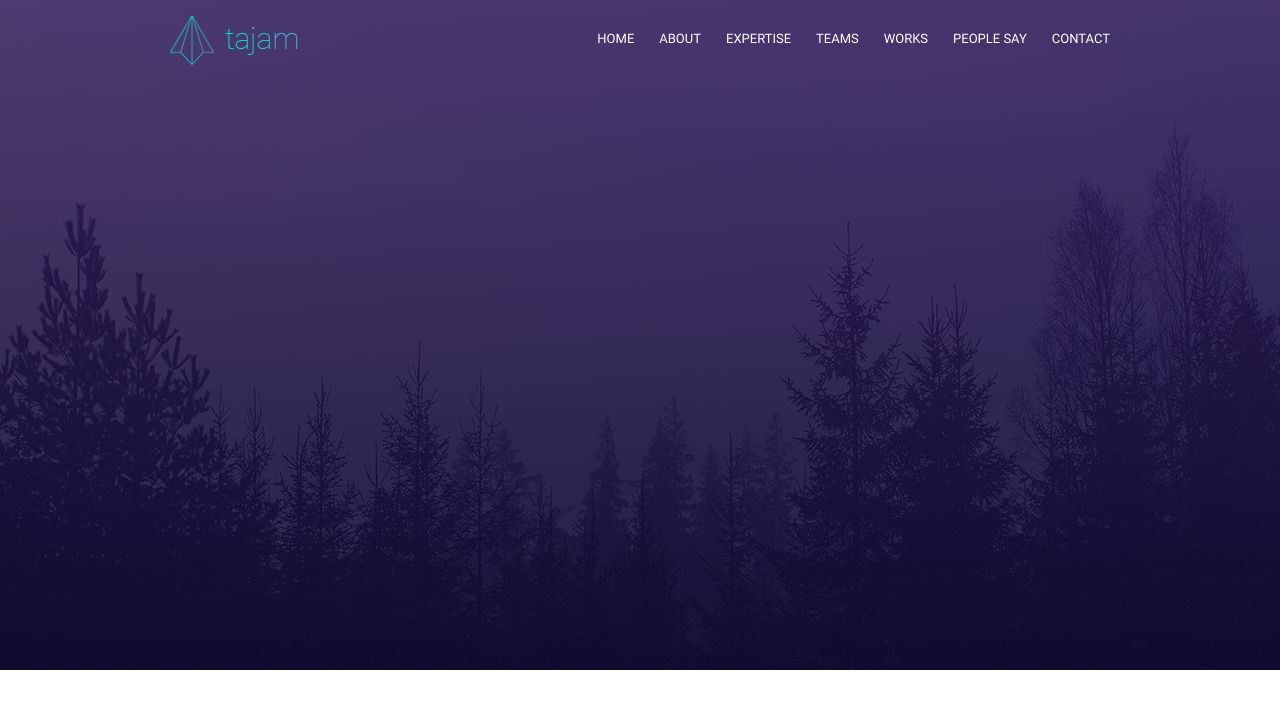
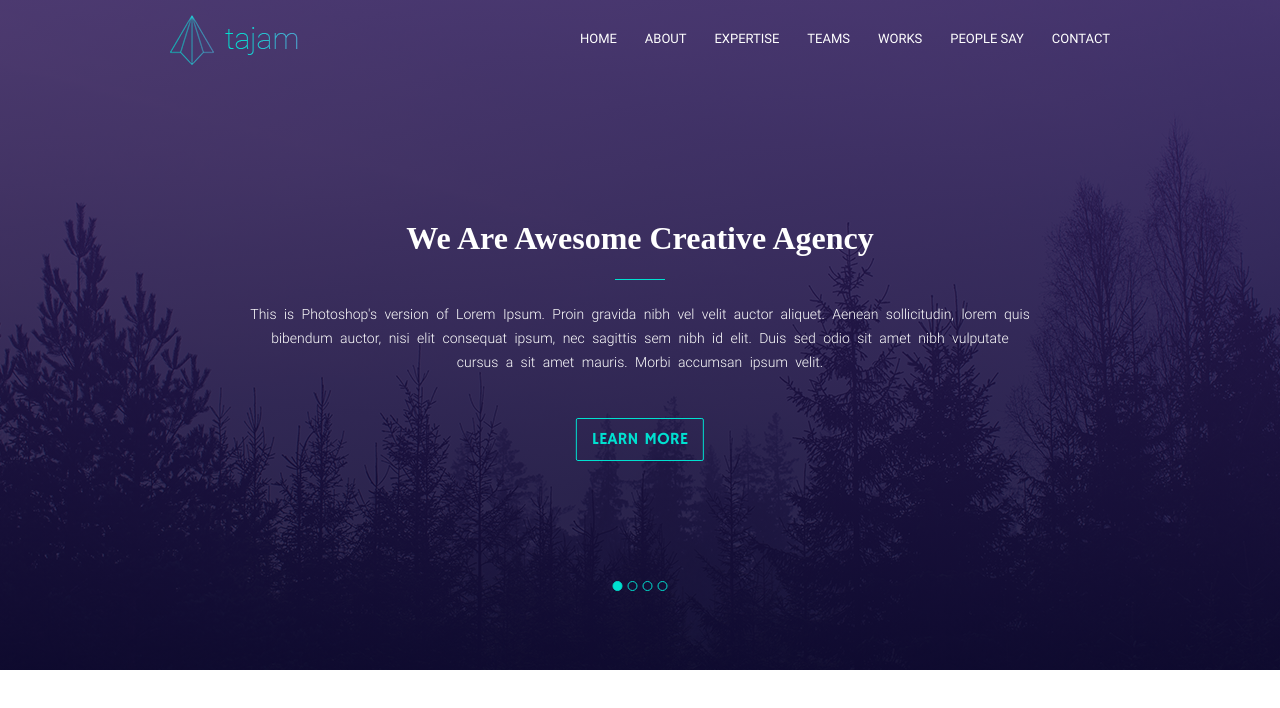
Before and after one commit to Sitraka003/Integration_PSD_to_HTML, a plain HTML site: page index.html in a window 1280 px wide. Drawn offline with Linux system fonts and the light colour scheme; a web font is replaced by a local one.

Commit message:
Header OK

```diff
--- a/css/style.css
+++ b/css/style.css
@@ -5,6 +5,18 @@
 @font-face {
     font-family: Roboto;
     src: url('../fonts/Roboto/Roboto-Regular.ttf')
+}
+@font-face {
+    font-family: Roboto-Light;
+    src: url('../fonts/Roboto/Roboto-Light.ttf')
+}
+@font-face {
+    font-family: PlayfairDisplay;
+    src: url('../fonts/Playfair_Display/PlayfairDisplay-Black.ttf')
+}
+@font-face {
+    font-family: Hammersmith_One;
+    src: url('../fonts/Hammersmith_One/HammersmithOne-Regular.ttf')
 }
 
 html, body {
@@ -24,6 +36,9 @@ body {
     transform: translateX(-50%)
 }
 
+.header .container {
+    height: 670px;
+}
 
 .header {
     background-image: linear-gradient(0deg, rgba(9, 5, 47, 0.85) 0%, rgba(49, 29, 94, 0.85) 100%),
@@ -45,6 +60,8 @@ body {
 
 .navigation ul {
     display: flex;
+    width: 530px;
+    justify-content: space-between
 }
 
 a {
@@ -54,8 +71,9 @@ a {
 .navigation li{
     list-style: none;
     font-family: 'Roboto';
+    font-weight: 500;
     font-size: 13px;
-    margin-left: 25px;
+    /* padding-left: 25px; */
     text-transform: uppercase;
     color: #fff;
     transition: 0.5s;
@@ -64,3 +82,81 @@ a {
 .navigation li:hover {
     color: #00e0d0;
 }
+
+.main {
+    position: relative;
+    top: 130px;
+}
+
+.text {
+    color: #fff
+}
+
+.text h1 {
+    font-family: 'PlayfairDisplay';
+    text-align: center;
+    /* margin-top: 160px; */
+}
+.text .separateur {
+    content: '';
+    height: 1px;
+    width: 50px;
+    background: #00e0d0;
+    position: relative;
+    left: 50%;
+    transform: translateX(-50%)
+}
+
+.text p {
+    width: 780px;
+    text-align: center;
+    font-family: 'Roboto-Light';
+    font-size: 14px;
+    word-spacing: 4px;
+    line-height: 24px;
+    position: relative;
+    left: 50%;
+    transform: translateX(-50%);
+    margin: 22px 0 44px 0;
+}
+
+button {
+    background: none;
+    border: 1px solid #00e0d0;
+    border-radius: 2px;
+    color: #00e0d0;
+    font-family: 'Hammersmith_One';
+    font-size: 17px;
+    text-transform: uppercase;
+    padding: 10px 15px;
+    position: relative;
+    left: 50%;
+    transform: translateX(-50%);
+    transition: .5s;
+}
+button:hover {
+    color: white;
+    background-color: #00e0d0;
+}
+
+
+.dots {
+    display: flex;
+    position: relative;
+    width: 55px;
+    justify-content: space-between;
+    left: 50%;
+    top: 120px;
+    transform: translateX(-50%);
+}
+.dot {
+    width: 8px;
+    height: 8px;
+    /* background-color: #00e0d0; */
+    border: 1px solid #00e0d0;
+    border-radius: 50%;
+}
+.dot-active {
+    background-color: #00e0d0;
+    border-color: #00e0d0;
+}
--- a/index.html
+++ b/index.html
@@ -24,6 +24,26 @@
                     </ul>
                 </div>
             </div>
+
+            <div class="main">
+                <div class="text">
+                    <h1 class="title">
+                        We Are Awesome Creative Agency
+                    </h1>
+                    <div class="separateur">
+                    </div>
+                    <p>
+                        This is Photoshop's version  of Lorem Ipsum. Proin gravida nibh vel velit auctor aliquet. Aenean sollicitudin, lorem quis bibendum auctor, nisi elit consequat ipsum, nec sagittis sem nibh id elit. Duis sed odio sit amet nibh vulputate cursus a sit amet mauris. Morbi accumsan ipsum velit.
+                    </p>
+                    <button>Learn More</button>
+                    <div class="dots">
+                        <div class="dot dot-active"></div>
+                        <div class="dot"></div>
+                        <div class="dot"></div>
+                        <div class="dot"></div>
+                    </div>
+                </div>
+            </div>
         </div>
     </div>
 
```
